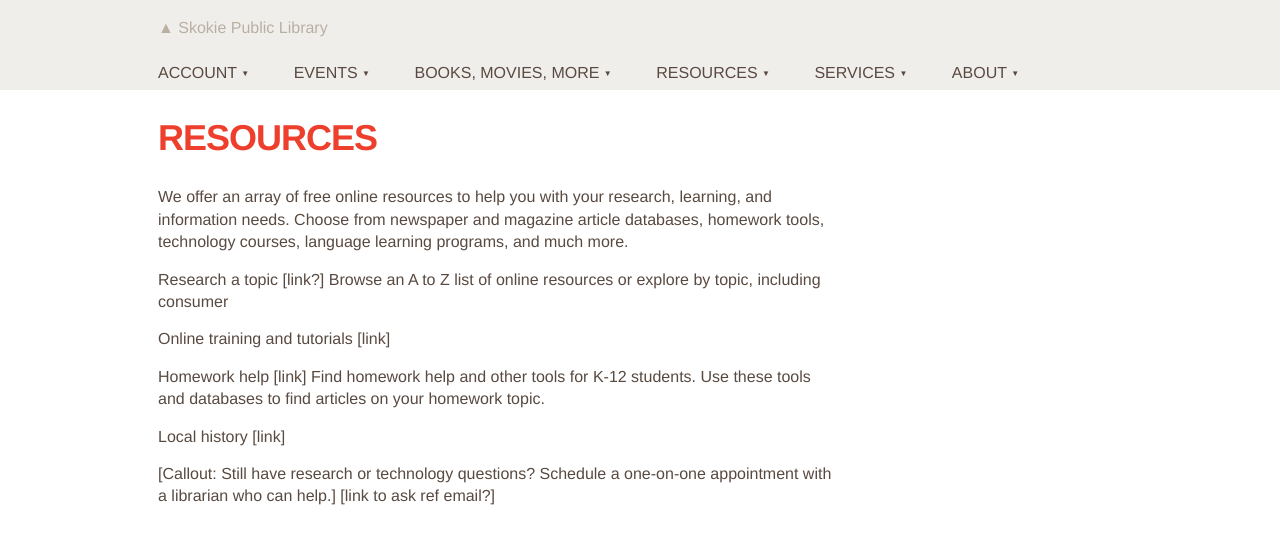
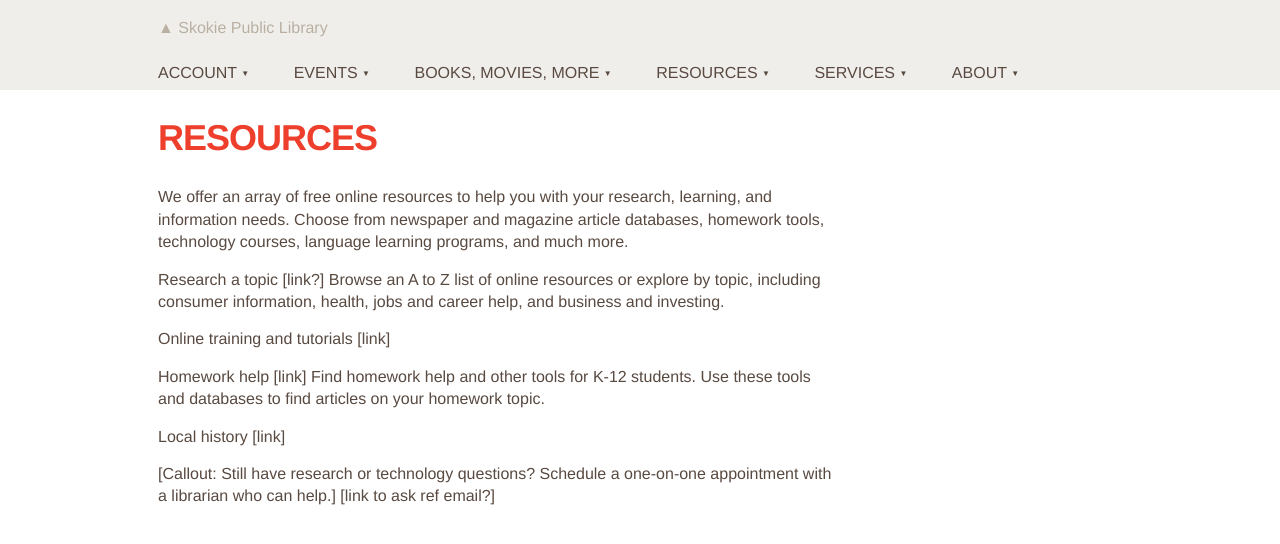
Before and after one commit to skokielibrary/spl-content, a Jekyll site: the page built from _content/annabelle/resources--index.markdown, in a window 1280 px wide. Shown: the top 544 px of the page. Built offline with Jekyll 4.4.1, drawn with Linux system fonts in a browser that asks for light colours.

Commit message:
Updated resources--index.markdown

```diff
--- a/_content/annabelle/resources--index.markdown
+++ b/_content/annabelle/resources--index.markdown
@@ -7,7 +7,7 @@ published: true
 We offer an array of free online resources to help you with your research, learning, and information needs. Choose from newspaper and magazine article databases, homework tools, technology courses, language learning programs, and much more.
 
 Research a topic [link?]
-Browse an A to Z list of online resources or explore by topic, including consumer
+Browse an A to Z list of online resources or explore by topic, including consumer information, health, jobs and career help, and business and investing.
 
 Online training and tutorials [link]
 
```
